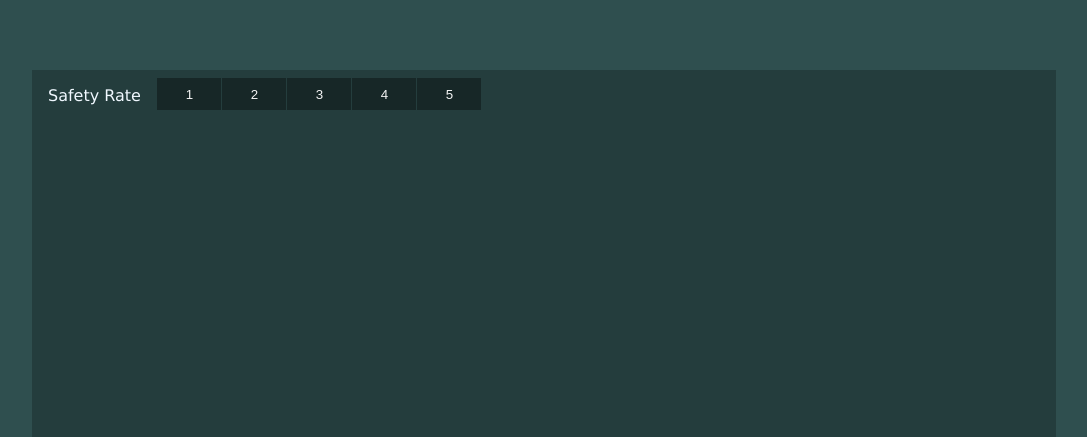
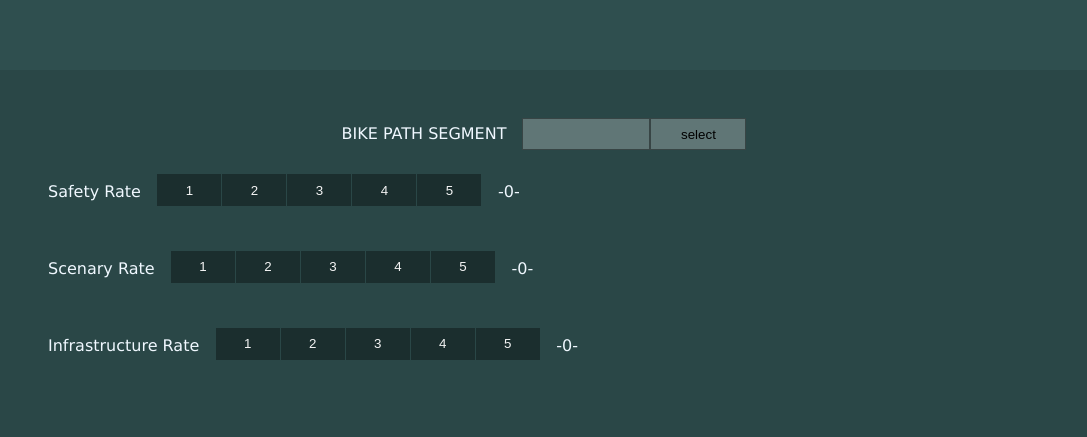
Before and after one commit to LisCMF/b-path, a React app: page / in a window 1280 px wide. Shown: the part 515-952 px from the top of the page, without its empty margins (96-1183 px from the left). Built offline with nearby package versions, Linux system fonts and the light colour scheme.

Commit message:
"Front end 1/2, saving to start backend"

```diff
--- a/client/actions/actions.js
+++ b/client/actions/actions.js
@@ -18,9 +18,14 @@ CREATE THE FOLOWING ACTIONS
 import * as types from '../constants/actionsTypes';
 
 // import acction from actionsTypes
-export const selectPathSegment = segmentNumber => ({ // check the data number
+export const selectPathSegment = num6Dig => ({ // check the data number
   type: types.SELECT_PATH_SEGMENT,
-  payload: segmentNumber,
+  payload: num6Dig,
+})
+
+export const writePathSegment = num6Dig => ({ // check the data number
+  type: types.WRITE_PATH_SEGMENT,
+  payload: num6Dig,
 })
 
 // types.RATE_SCENARY
--- a/client/components/SelectSegment.jsx
+++ b/client/components/SelectSegment.jsx
@@ -0,0 +1,28 @@
+import React from 'react';
+import { useDispatch, useSelector} from 'react-redux';
+
+// import all potential actions
+import { selectPathSegment, writePathSegment, rateScenary, rateSafety, rateInfrastructure, updateRate, deleteRate  } from '../actions/actions.js';
+
+const SelectSegment = prop => {
+    // declare a constant dispatch
+    const dispatch = useDispatch();
+    // contain the result number after triger event
+    const writeCurentSegmentNumber = useSelector(state => state.bpathReducer.writeCurentSegmentNumber); // select the element
+
+    const curentSegmentNumber = useSelector(state => state.bpathReducer.curentSegmentNumber); // select the element
+
+    // for the segment selector
+    const handleChangeWrite = (e) => dispatch(writePathSegment(e.target.value));
+    const handleChangeSelect = (e) => dispatch(selectPathSegment(e.target.value));
+
+    return(
+    <div className='selectSegmentDiv'>
+        <label className='rateLabel'>BIKE PATH SEGMENT</label>
+        <input id='selectSegment' type='text' name="Bike Path Segment Number" onChange={handleChangeWrite} value={writeCurentSegmentNumber}></input>
+        <button id="workOnSegmentButton" onClick={handleChangeSelect}>select</button>
+    </div>
+    )
+}
+
+export default SelectSegment;
--- a/client/components/UserInfrastrutureRate.jsx
+++ b/client/components/UserInfrastrutureRate.jsx
@@ -0,0 +1,52 @@
+import React from 'react';
+import { useDispatch, useSelector} from 'react-redux';
+// add actions to be use
+// selectPathSegment
+// rateScenary
+// rateSafety
+// rateInfrastructure
+// updateRate
+// deleteRate
+import { selectPathSegment, rateScenary, rateSafety, rateInfrastructure, updateRate, deleteRate  } from '../actions/actions.js';
+
+const UserInfrastructureRate = prop => {
+    // declare a constant dispatch
+    const dispatch = useDispatch();
+    // contain the result number after triger event
+    const individualInfrastructureRate = useSelector(state => state.bpathReducer.individualInfrastructureRate); // select the element
+    // for the segment selector // const handleChange = (e) => dispatch(newLoactionActionCreator(e.target.value));
+
+    //function that dispatch an action
+    const handleChange1 = () => dispatch(rateInfrastructure(1));
+    const handleChange2 = () => dispatch(rateInfrastructure(2));
+    const handleChange3 = () => dispatch(rateInfrastructure(3));
+    const handleChange4 = () => dispatch(rateInfrastructure(4));
+    const handleChange5 = () => dispatch(rateInfrastructure(5));
+
+    return(
+        <div className='rate1to5'>
+            <div className='rateLabel'>Infrastructure Rate</div>
+            <button className='rateButton' onClick={handleChange1}>1</button>
+            <button className='rateButton' onClick={handleChange2}>2</button>
+            <button className='rateButton' onClick={handleChange3}>3</button>
+            <button className='rateButton' onClick={handleChange4}>4</button>
+            <button className='rateButton' onClick={handleChange5}>5</button>
+            <div className='rateLabel'>-{individualInfrastructureRate}-</div>
+        </div>
+    )
+}
+
+
+export default UserInfrastructureRate;
+/*
+ const intialState = {
+    individualScenaryRate : 0.00,
+    individualSafetyRate : 0.00,
+    individualInfrastructureRate : 0.00,
+    curentSegmentNumber : null,
+    overallScenaryRate : 0.00,
+    overallSafetyRate : 0.00,
+    overallInfrastructureRate : 0.00,
+  }
+
+*/
--- a/client/components/UserSafetyRate.jsx
+++ b/client/components/UserSafetyRate.jsx
@@ -13,15 +13,14 @@ const UserSafetyRate = prop => {
     // declare a constant dispatch
     const dispatch = useDispatch();
     // contain the result number after triger event
-    // const individualScenaryRate = useSelector(state => state.markets.newLocation);
-    // for the segment selector // const handleChange = (e) => dispatch(newLoactionActionCreator(e.target.value));
+    const individualSafetyRate = useSelector(state => state.bpathReducer.individualSafetyRate); // select the element
 
     //function that dispatch an action
-    const handleChange1 = (e) => dispatch(rateSafety(1));
-    const handleChange2 = (e) => dispatch(rateSafety(2));
-    const handleChange3 = (e) => dispatch(rateSafety(3));
-    const handleChange4 = (e) => dispatch(rateSafety(4));
-    const handleChange5 = (e) => dispatch(rateSafety(5));
+    const handleChange1 = () => dispatch(rateSafety(1));
+    const handleChange2 = () => dispatch(rateSafety(2));
+    const handleChange3 = () => dispatch(rateSafety(3));
+    const handleChange4 = () => dispatch(rateSafety(4));
+    const handleChange5 = () => dispatch(rateSafety(5));
 
     return(
         <div className='rate1to5'>
@@ -30,7 +29,8 @@ const UserSafetyRate = prop => {
             <button className='rateButton' onClick={handleChange2}>2</button>
             <button className='rateButton' onClick={handleChange3}>3</button>
             <button className='rateButton' onClick={handleChange4}>4</button>
-            <button className='rateButton'onClick={handleChange5}>5</button>
+            <button className='rateButton' onClick={handleChange5}>5</button>
+            <div className='rateLabel'>-{individualSafetyRate}-</div>
         </div>
     )
 }
--- a/client/components/UserScenaryRate.jsx
+++ b/client/components/UserScenaryRate.jsx
@@ -0,0 +1,52 @@
+import React from 'react';
+import { useDispatch, useSelector} from 'react-redux';
+// add actions to be use
+// selectPathSegment
+// rateScenary
+// rateSafety
+// rateInfrastructure
+// updateRate
+// deleteRate
+import { selectPathSegment, rateScenary, rateSafety, rateInfrastructure, updateRate, deleteRate  } from '../actions/actions.js';
+
+const UserScenaryRate = prop => {
+    // declare a constant dispatch
+    const dispatch = useDispatch();
+    // contain the result number after triger event
+    const individualScenaryRate = useSelector(state => state.bpathReducer.individualScenaryRate); // select the element
+    // for the segment selector // const handleChange = (e) => dispatch(newLoactionActionCreator(e.target.value));
+
+    //function that dispatch an action
+    const handleChange1 = () => dispatch(rateScenary(1));
+    const handleChange2 = () => dispatch(rateScenary(2));
+    const handleChange3 = () => dispatch(rateScenary(3));
+    const handleChange4 = () => dispatch(rateScenary(4));
+    const handleChange5 = () => dispatch(rateScenary(5));
+
+    return(
+        <div className='rate1to5'>
+            <div className='rateLabel'>Scenary Rate</div>
+            <button className='rateButton' onClick={handleChange1}>1</button>
+            <button className='rateButton' onClick={handleChange2}>2</button>
+            <button className='rateButton' onClick={handleChange3}>3</button>
+            <button className='rateButton' onClick={handleChange4}>4</button>
+            <button className='rateButton' onClick={handleChange5}>5</button>
+            <div className='rateLabel'>-{individualScenaryRate}-</div>
+        </div>
+    )
+}
+
+
+export default UserScenaryRate;
+/*
+ const intialState = {
+    individualScenaryRate : 0.00,
+    individualSafetyRate : 0.00,
+    individualInfrastructureRate : 0.00,
+    curentSegmentNumber : null,
+    overallScenaryRate : 0.00,
+    overallSafetyRate : 0.00,
+    overallInfrastructureRate : 0.00,
+  }
+
+*/
--- a/client/constants/actionsTypes.js
+++ b/client/constants/actionsTypes.js
@@ -11,6 +11,7 @@ Actions that modify the sate
 
 // add action type constants i.e.:
 export const SELECT_PATH_SEGMENT = 'SELECT_PATH_SEGMENT';
+export const WRITE_PATH_SEGMENT = 'WRITE_PATH_SEGMENT';
 export const RATE_SCENARY = 'RATE_SCENARY';
 export const RATE_SAFETY = 'RATE_SAFETY';
 export const RATE_INFRASTRUCTURE = 'RATE_INFRASTRUCTURE';
--- a/client/containers/userRateContainer.jsx
+++ b/client/containers/userRateContainer.jsx
@@ -1,11 +1,18 @@
 import React from 'react';
 import { useSelector } from 'react-redux';
 import UserSafetyRate from '../components/UserSafetyRate.jsx';
+import UserScenaryRate from '../components/UserScenaryRate.jsx';
+import UserInfrastructureRate from '../components/UserInfrastrutureRate.jsx';
+import SelectSegment from '../components/SelectSegment.jsx';
+
 
 const UserRateContainer = (prop) => {
   return(
     <div className='userRateContainer'>
+        <SelectSegment/>
         <UserSafetyRate/>
+        <UserScenaryRate/>
+        <UserInfrastructureRate/>
     </div>
   );
 }
--- a/client/reducers/bpathReducer.js
+++ b/client/reducers/bpathReducer.js
@@ -8,31 +8,45 @@
     individualScenaryRate : 0.00,
     individualSafetyRate : 0.00,
     individualInfrastructureRate : 0.00,
-    curentSegmentNumber : null,
+    writeCurentSegmentNumber: "",
+    curentSegmentNumber : "",
     overallScenaryRate : 0.00,
     overallSafetyRate : 0.00,
     overallInfrastructureRate : 0.00,
   }
 
   const bpathReducer = (state = intialState, action) => {
+    let workingSegment;
 
     switch(action.type) {
 
       case types.SELECT_PATH_SEGMENT: {
+        workingSegment = state.writeCurentSegmentNumber;
         return {
           ...state,
+          writeCurentSegmentNumber: "",
+          curentSegmentNumber : workingSegment,
+        }
+      }
+
+      case types.WRITE_PATH_SEGMENT: {
+        return {
+          ...state,
+          writeCurentSegmentNumber : action.payload,
         }
       }
 
       case types.RATE_SCENARY: {
         return {
           ...state,
+          individualScenaryRate : action.payload,
         }
       }
 
       case types.RATE_SAFETY: {
         return {
           ...state,
+          individualSafetyRate : action.payload,
         }
 
       }
@@ -40,6 +54,7 @@
       case types.RATE_INFRASTRUCTURE: {
         return {
           ...state,
+          individualInfrastructureRate : action.payload,
         }
 
       }
--- a/client/styles.css
+++ b/client/styles.css
@@ -52,14 +52,13 @@ h1 {
 }
 
 .userRateContainer {
-        background-color: rgba(0, 0, 0, 0.229);
+        background-color: rgba(0, 0, 0, 0.1);
         width: 80vw;
         height:30vw;
         margin: 2rem auto;
-        /* display: flex;
         align-items: center;
-        justify-content: space-around;
-        text-align: center; */
+        text-align: center;
+        padding: 2rem;
 }
 
 .rate1to5 {
@@ -82,9 +81,28 @@ h1 {
     margin-top: 0.5rem;
 }
 
-
 .rateLabel {
     display: inline;
     margin: 1rem;
     text-align: center;
 }
+
+.selectSegmentDiv {
+    padding: 1rem;
+    padding-left: 0%;
+    justify-content: center;
+}
+
+.selectSegmentDiv input {
+    background-color: rgba(255, 255, 255, 0.255);
+    border: 1px solid rgba(0, 0, 0, 0.417);
+    width: 8rem;
+    height: 2rem;
+}
+
+.selectSegmentDiv button {
+    background-color: rgba(255, 255, 255, 0.255);
+    border: 1px solid rgba(0, 0, 0, 0.417);
+    width: 6rem;
+    height: 2rem;
+}
```
